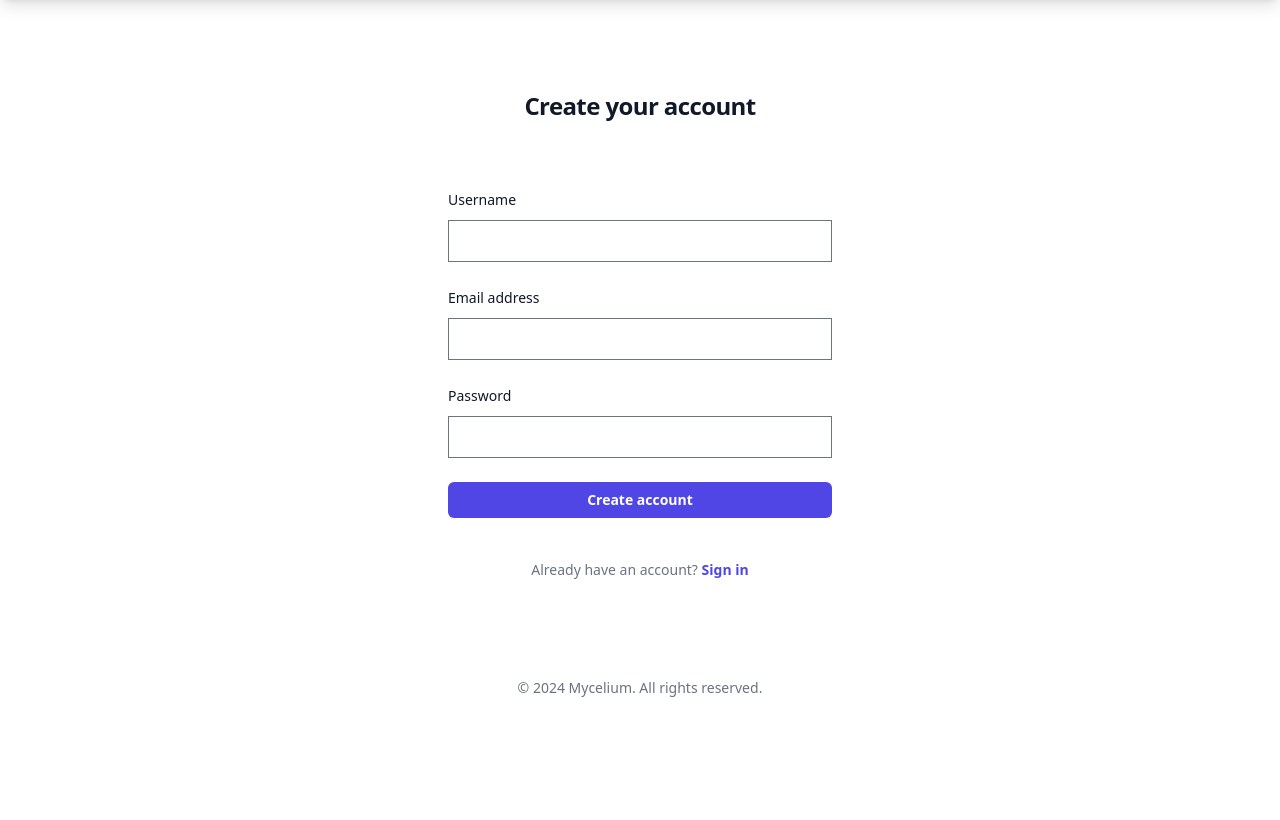
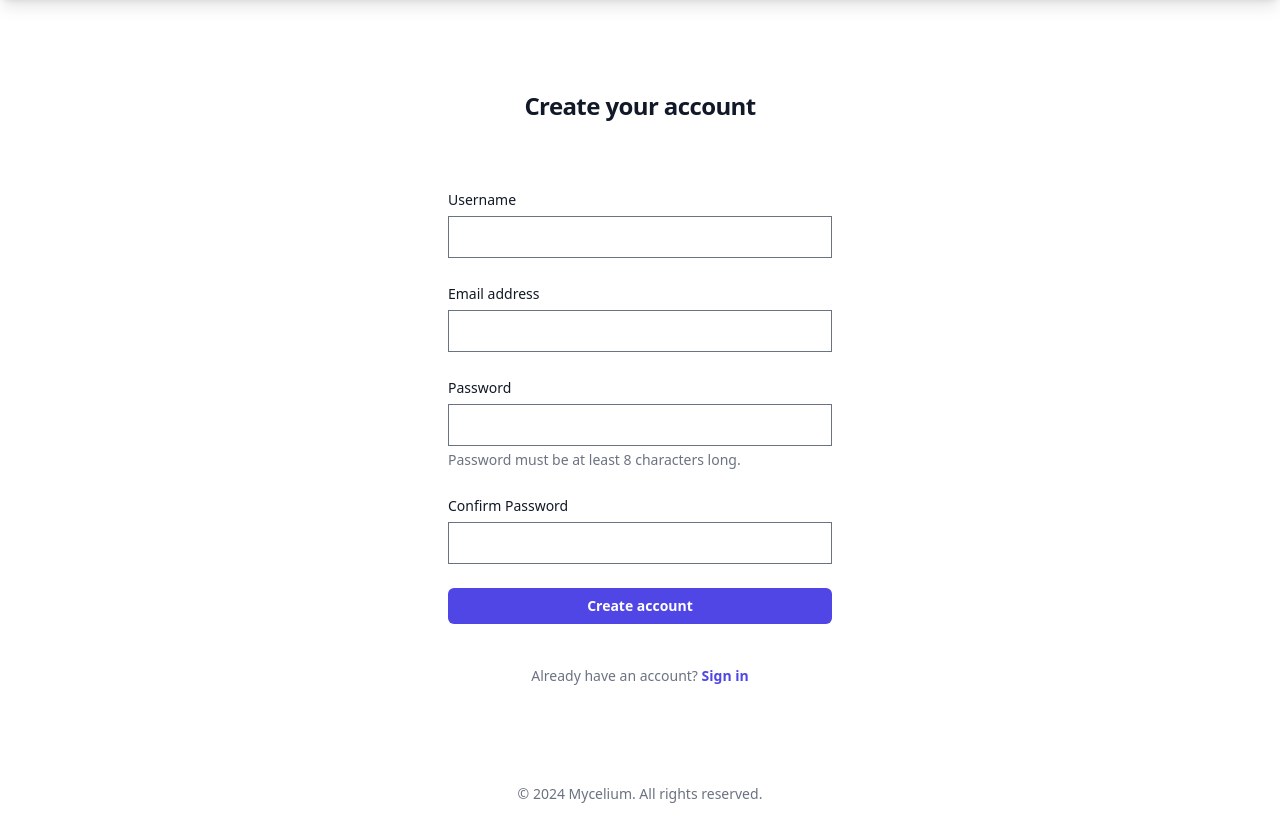
Before and after one commit to thaumazo/CommunityMycelium, a Django app: page /users/register/ in a window 1280 px wide. Shown: the part 96-916 px from the top of the page. Before the commit the page ends 793 px from the top, so only its background shows below. Run offline with Django 4.2, Linux system fonts and the light colour scheme.

Commit message:
refactor user forms

```diff
--- a/app/apps/users/forms.py
+++ b/app/apps/users/forms.py
@@ -1,13 +1,46 @@
 from django import forms
 from django.contrib.auth import get_user_model
+from django.contrib.auth.forms import AuthenticationForm
 
 User = get_user_model()
 
 
+class LoginForm(AuthenticationForm):
+    username = forms.CharField(widget=forms.TextInput())
+    password = forms.CharField(widget=forms.PasswordInput())
+
+
 class UserForm(forms.ModelForm):
+    password = forms.CharField(
+        widget=forms.PasswordInput(),
+        min_length=8,
+        help_text="Password must be at least 8 characters long.",
+    )
+    confirm_password = forms.CharField(
+        widget=forms.PasswordInput(), label="Confirm Password"
+    )
+
     class Meta:
         model = User
         fields = ["username", "email", "password"]
         widgets = {
-            "password": forms.PasswordInput(),
+            "username": forms.TextInput(),
+            "email": forms.EmailInput(),
         }
+
+    def clean(self):
+        cleaned_data = super().clean()
+        password = cleaned_data.get("password")
+        confirm_password = cleaned_data.get("confirm_password")
+
+        if password and confirm_password and password != confirm_password:
+            raise forms.ValidationError("Passwords don't match")
+
+        return cleaned_data
+
+    def save(self, commit=True):
+        user = super().save(commit=False)
+        user.set_password(self.cleaned_data["password"])
+        if commit:
+            user.save()
+        return user
--- a/app/apps/users/views.py
+++ b/app/apps/users/views.py
@@ -2,43 +2,41 @@ from django.contrib.auth import authenticate, login, logout, get_user_model
 from django.shortcuts import render, redirect, get_object_or_404
 from django.contrib import messages
 from django.contrib.auth.decorators import login_required
-from .forms import UserForm
+from .forms import UserForm, LoginForm
 
 User = get_user_model()
 
 
 def login_view(request):
     if request.method == "POST":
-        username = request.POST.get("username")
-        password = request.POST.get("password")
-        user = authenticate(request, username=username, password=password)
+        form = LoginForm(request, data=request.POST)
+        if form.is_valid():
+            username = form.cleaned_data.get("username")
+            password = form.cleaned_data.get("password")
+            user = authenticate(request, username=username, password=password)
+            if user is not None:
+                login(request, user)
+                next_url = request.GET.get("next", "home")
+                return redirect(next_url)
+    else:
+        form = LoginForm()
 
-        if user is not None:
-            login(request, user)
-            next_url = request.GET.get("next", "home")
-            return redirect(next_url)
-        else:
-            messages.error(request, "Invalid credentials")
-            return render(request, "users/login.html")
-
-    return render(request, "users/login.html")
+    return render(request, "users/login.html", {"form": form})
 
 
 def register_view(request):
     if request.method == "POST":
-        username = request.POST.get("username")
-        password = request.POST.get("password")
-        email = request.POST.get("email")
-        if User.objects.filter(username=username).exists():
-            messages.error(request, "Username already exists")
-            return render(request, "users/register.html")
+        form = UserForm(request.POST)
+        if form.is_valid():
+            form.save()
+            messages.success(
+                request, "Registration successful! Please log in with your new account."
+            )
+            return redirect("login")
+    else:
+        form = UserForm()
 
-        User.objects.create_user(username=username, password=password, email=email)
-        messages.success(
-            request, "Registration successful! Please log in with your new account."
-        )
-        return redirect("login")
-    return render(request, "users/register.html")
+    return render(request, "users/register.html", {"form": form})
 
 
 @login_required
@@ -53,6 +51,7 @@ def user_create_view(request):
         form = UserForm(request.POST)
         if form.is_valid():
             form.save()
+            messages.success(request, "User created successfully.")
             return redirect("user_list")
     else:
         form = UserForm()
@@ -83,7 +82,12 @@ def user_edit_view(request, pk):
             return redirect("user_detail", pk=user.pk)
     else:
         form = UserForm(instance=user)
-    return render(request, "users/user_form.html", {"form": form, "title": "Edit User"})
+
+    return render(
+        request,
+        "users/user_form.html",
+        {"form": form, "title": "Edit User", "user": user},
+    )
 
 
 @login_required
--- a/app/templates/_components/error.html
+++ /dev/null
@@ -1,12 +0,0 @@
-{% if error %}
-  <div class="rounded-md bg-red-50 p-4 mb-6">
-    <div class="flex">
-      <div class="flex-shrink-0">
-        {% include 'svgs/x-circle.html' %}
-      </div>
-      <div class="ml-3">
-        <p class="text-sm font-medium text-red-800">{{ error }}</p>
-      </div>
-    </div>
-  </div>
-{% endif %}
--- a/app/templates/users/register.html
+++ b/app/templates/users/register.html
@@ -12,29 +12,61 @@
 
     <div class="mt-10 sm:mx-auto sm:w-full sm:max-w-sm">
       {% include '_components/messages.html' %}
-      {% include '_components/error.html' %}
 
       <form class="space-y-6" method="post">
         {% csrf_token %}
+
+        {% if form.non_field_errors %}
+          <div class="bg-red-50 border-l-4 border-red-400 p-4 mb-4">
+            <div class="flex">
+              <div class="ml-3">
+                <p class="text-sm text-red-700">{{ form.non_field_errors|join:', ' }}</p>
+              </div>
+            </div>
+          </div>
+        {% endif %}
+
         <div>
-          <label for="username" class="block text-sm/6 font-medium text-gray-900">Username</label>
-          <div class="mt-2">
-            <input type="text" name="username" id="username" required class="w-full" />
+          <label for="{{ form.username.id_for_label }}" class="block text-sm/6 font-medium text-gray-900">{{ form.username.label }}</label>
+          <div class="mt-1">
+            <input type="text" name="{{ form.username.html_name }}" id="{{ form.username.id_for_label }}" value="{{ form.username.value|default:'' }}" class="w-full" />
           </div>
+          {% if form.username.errors %}
+            <div class="mt-1 text-sm text-red-600">{{ form.username.errors|join:', ' }}</div>
+          {% endif %}
         </div>
 
         <div>
-          <label for="email" class="block text-sm/6 font-medium text-gray-900">Email address</label>
-          <div class="mt-2">
-            <input type="email" name="email" id="email" required class="w-full" />
+          <label for="{{ form.email.id_for_label }}" class="block text-sm/6 font-medium text-gray-900">{{ form.email.label }}</label>
+          <div class="mt-1">
+            <input type="email" name="{{ form.email.html_name }}" id="{{ form.email.id_for_label }}" value="{{ form.email.value|default:'' }}" class="w-full" />
           </div>
+          {% if form.email.errors %}
+            <div class="mt-1 text-sm text-red-600">{{ form.email.errors|join:', ' }}</div>
+          {% endif %}
         </div>
 
         <div>
-          <label for="password" class="block text-sm/6 font-medium text-gray-900">Password</label>
-          <div class="mt-2">
-            <input type="password" name="password" id="password" required class="w-full" />
+          <label for="{{ form.password.id_for_label }}" class="block text-sm/6 font-medium text-gray-900">{{ form.password.label }}</label>
+          <div class="mt-1">
+            <input type="password" name="{{ form.password.html_name }}" id="{{ form.password.id_for_label }}" value="{{ form.password.value|default:'' }}" class="w-full" />
           </div>
+          {% if form.password.errors %}
+            <div class="mt-1 text-sm text-red-600">{{ form.password.errors|join:', ' }}</div>
+          {% endif %}
+          {% if form.password.help_text %}
+            <p class="mt-1 text-sm text-gray-500">{{ form.password.help_text }}</p>
+          {% endif %}
+        </div>
+
+        <div>
+          <label for="{{ form.confirm_password.id_for_label }}" class="block text-sm/6 font-medium text-gray-900">{{ form.confirm_password.label }}</label>
+          <div class="mt-1">
+            <input type="password" name="{{ form.confirm_password.html_name }}" id="{{ form.confirm_password.id_for_label }}" value="{{ form.confirm_password.value|default:'' }}" class="w-full" />
+          </div>
+          {% if form.confirm_password.errors %}
+            <div class="mt-1 text-sm text-red-600">{{ form.confirm_password.errors|join:', ' }}</div>
+          {% endif %}
         </div>
 
         <div>
```
Also changed, not shown: app/templates/users/login.html (+22 -7 lines).
